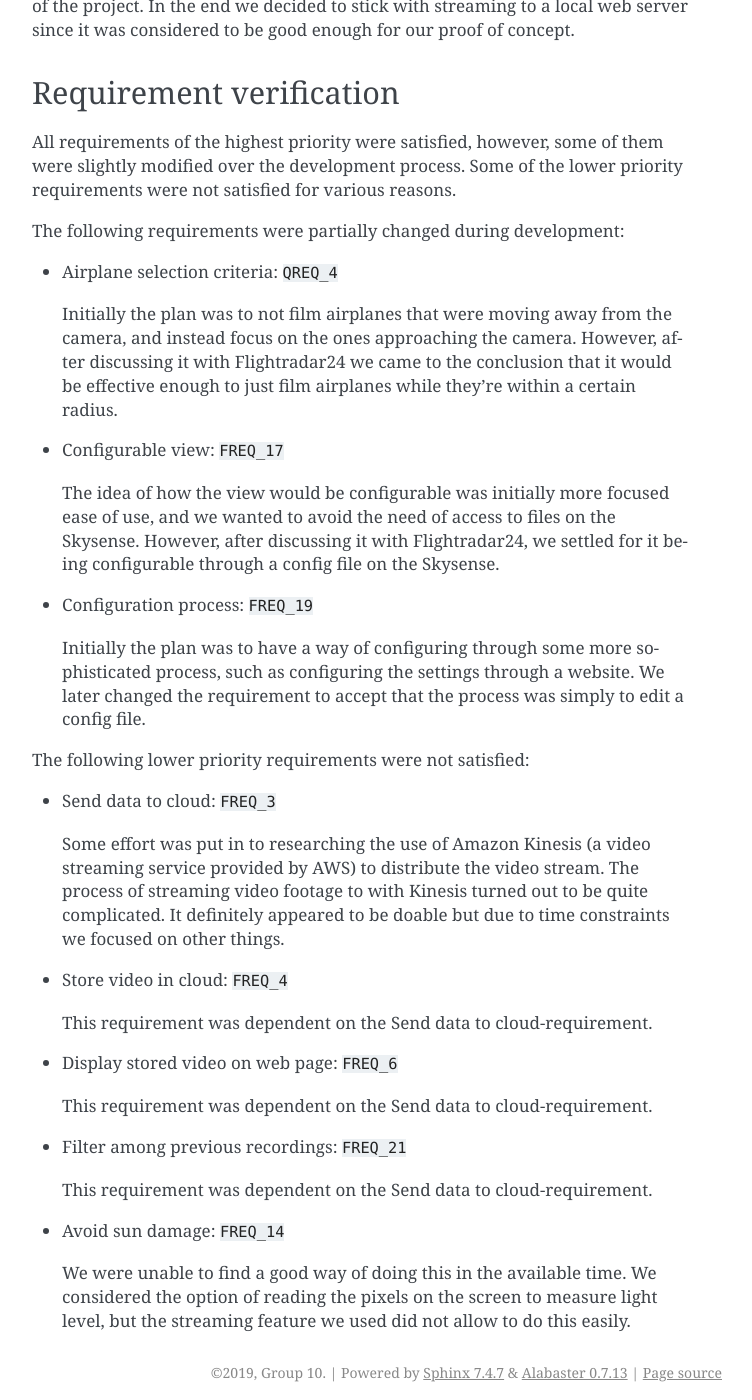
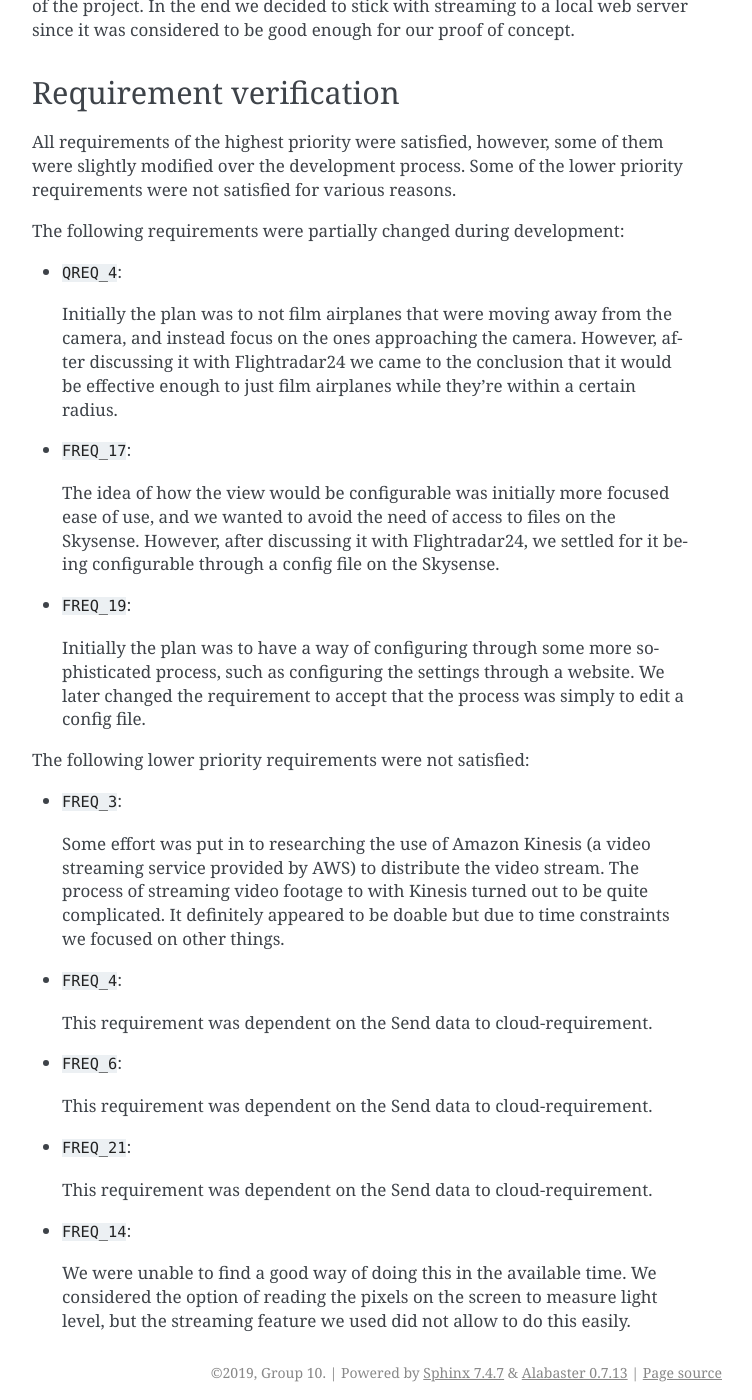
Before and after one commit to aathn/mvk18, a Sphinx documentation site: the page built from docs/source/development.rst, in a window 1280 px wide and 1400 px high, scrolled down 4433 px. Shown: the whole window, without its empty margins (388-1140 px from the left). Built offline with Sphinx 7.4.7, drawn with Linux system fonts in a browser that asks for light colours; formulas are drawn with MathJax 3; cross-references to code outside the pages are shown as plain code; some of the changed text lies outside the part shown.

Commit message:
Remove unneccessary req names

```diff
--- a/docs/source/development.rst
+++ b/docs/source/development.rst
@@ -69,7 +69,7 @@ Sprint 6 (19/3 - 4/4)
 - Created a basic configuration file which held the directional angle for the camera and the accepted view angles
 	- Satisfied :need:`FREQ_18`, :need:`FREQ_19`
 - Researched stream services.
-- Changed FREQ_17, Configurable view and FREQ_19, Configuration process
+- Changed FREQ_17 and FREQ_19
 
 Sprint 7 (4/4 - 5/9)
 --------
@@ -79,7 +79,7 @@ Sprint 7 (4/4 - 5/9)
 - Installed the new hardware and calibrated the software to work with the new servos
 - Made improvements to the configuration file to include stream settings
 - Implemented a feature to display the aircraft id with the video stream on the web interface
-- Changed :need:`QREQ_4`, Airplane selection criteria
+- Changed :need:`QREQ_4`
 
 .. figure:: ../resources/setup2.jpg
 
@@ -129,21 +129,21 @@ requirements were not satisfied for various reasons.
 
 The following requirements were partially changed during development:
 
-- Airplane selection criteria: :need:`QREQ_4`
+- :need:`QREQ_4`:
 
   Initially the plan was to not film airplanes that were moving away from the camera,
   and instead focus on the ones approaching the camera. However, after discussing it with
   Flightradar24 we came to the conclusion that it would be effective enough to just film
   airplanes while they're within a certain radius.
 
-- Configurable view: :need:`FREQ_17`
+- :need:`FREQ_17`:
 
   The idea of how the view would be configurable was initially more focused ease of use,
   and we wanted to avoid the need of access to files on the Skysense.
   However, after discussing it with Flightradar24, we settled for it being configurable
   through a config file on the Skysense.
 
-- Configuration process: :need:`FREQ_19`
+- :need:`FREQ_19`:
 
   Initially the plan was to have a way of configuring through some more sophisticated process,
   such as configuring the settings through a website. We later changed the requirement to accept
@@ -152,25 +152,25 @@ The following requirements were partially changed during development:
 
 The following lower priority requirements were not satisfied:
 
-- Send data to cloud: :need:`FREQ_3`
+- :need:`FREQ_3`:
 
   Some effort was put in to researching the use of Amazon Kinesis (a video streaming service provided by AWS)
   to distribute the video stream. The process of streaming video footage to with Kinesis turned out to be
   quite complicated. It definitely appeared to be doable but due to time constraints we focused on other things.
 
-- Store video in cloud: :need:`FREQ_4`
+- :need:`FREQ_4`:
 
   This requirement was dependent on the Send data to cloud-requirement.
 
-- Display stored video on web page: :need:`FREQ_6`
+- :need:`FREQ_6`:
 
   This requirement was dependent on the Send data to cloud-requirement.
 
-- Filter among previous recordings: :need:`FREQ_21`
+- :need:`FREQ_21`:
 
   This requirement was dependent on the Send data to cloud-requirement.
 
-- Avoid sun damage: :need:`FREQ_14`
+- :need:`FREQ_14`:
 
   We were unable to find a good way of doing this in the available time. We considered the option of
   reading the pixels on the screen to measure light level, but the streaming feature we used did not allow to do this easily.
```
